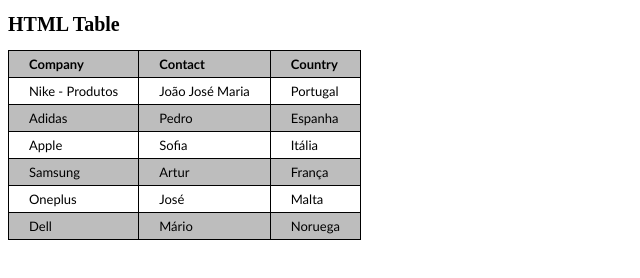
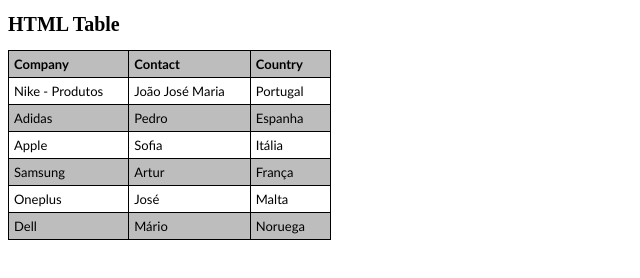
Before and after one commit to JoaoNunesPaiva/HTML_04_Exercicios, a plain HTML site: page index.html in a window 1280 px wide. Shown: the whole page, without its empty margins (0-640 px from the left). Drawn offline with Linux system fonts and the light colour scheme.

Commit message:
Adicionado um padding left

```diff
--- a/style.css
+++ b/style.css
@@ -14,16 +14,15 @@ thead{
     border-top: 1px solid black;
     border-left: 1px solid black;
     background: rgb(189, 189, 189);
-
 }
 th, td{
-    padding: 5px 20px;
+    padding: 5px 25px;
     border-bottom: 1px solid black;
     border-right: 1px solid black;
     border-left: 1px solid black;
     text-align: left;
+    padding-left: 5px;
 }
-
 tbody tr:nth-child(even) {
 background: rgb(189, 189, 189);
 }
```
